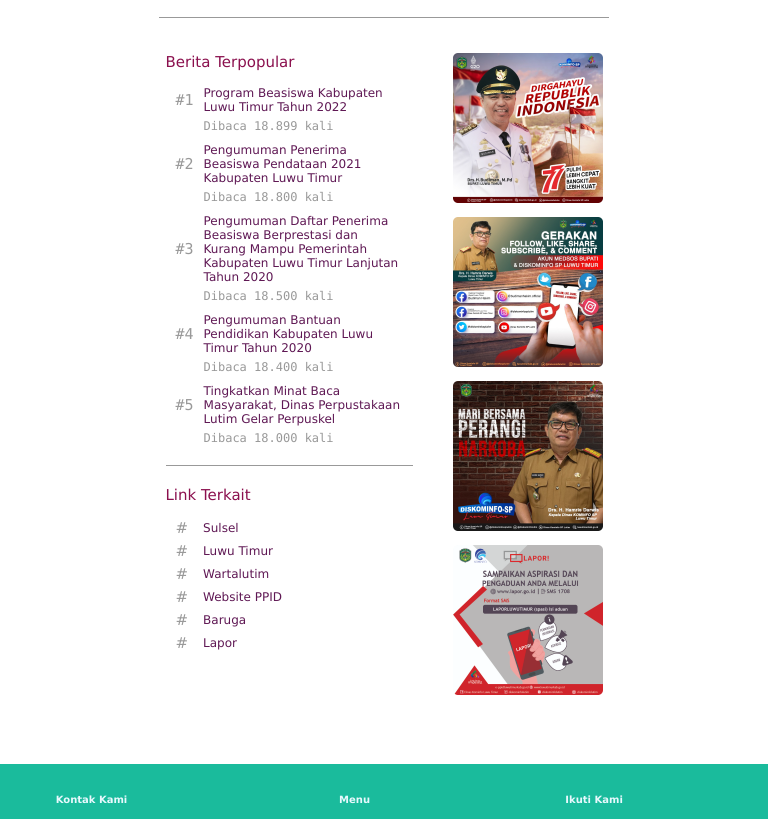
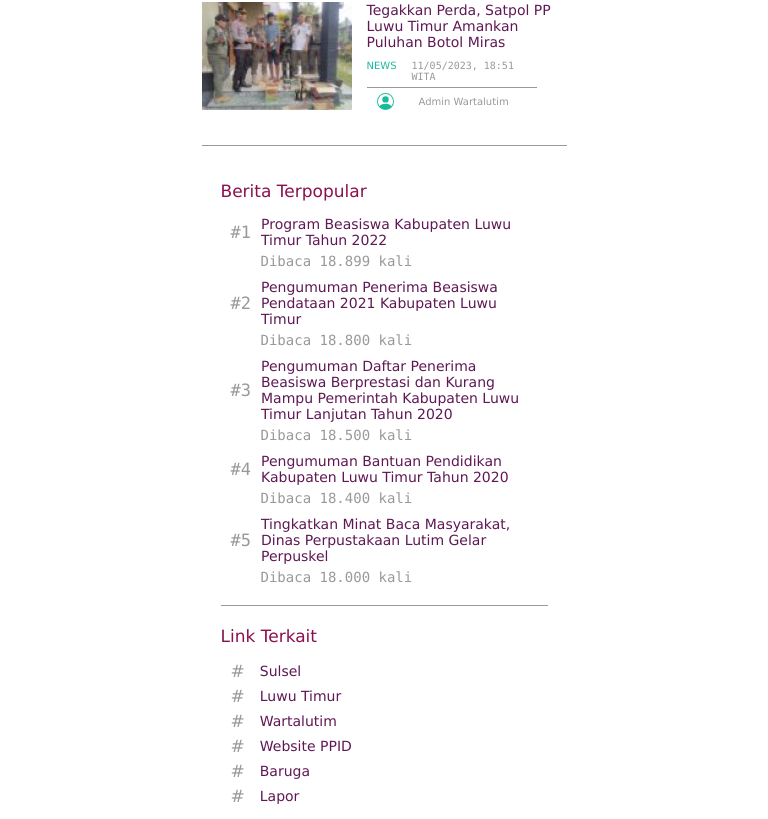
Before and after one commit to achmadjie/Wartalutim-2.0, a React (Create React App) app: page / in a window 768 px wide. Shown: the part 1582-2401 px from the top of the page. Built offline with nearby package versions, Linux system fonts and the light colour scheme.

Commit message:
fixing mobile size

```diff
--- a/src/components/footer/Footer.module.css
+++ b/src/components/footer/Footer.module.css
@@ -99,7 +99,7 @@
 	}
 
 	.footer_data_container{
-		column-gap: 25px;
+		column-gap: 5px;
 	}
 
 	.contact_us_container{
@@ -127,7 +127,7 @@
 	}
 
 	.email_address_text{
-		width: 125px;
+		width: 90px;
 	}
 
 	.menu_list, .zip_phone_text, .email_address_text{
--- a/src/components/headlines/Headlines.module.css
+++ b/src/components/headlines/Headlines.module.css
@@ -142,11 +142,11 @@
 	.headlines_double{
 		justify-content: center;
 		/* align-items: center; */
-		width: 200px;
+		width: 160px;
 	}
 
 	.headlines_img_double{
-		width: 227px;
+		width: 100%;
 		height: auto;
 		object-fit: cover;
 	}
--- a/src/components/latest-news/LatestNews.module.css
+++ b/src/components/latest-news/LatestNews.module.css
@@ -115,13 +115,13 @@
 	}
 
 	.latest_news_img{
-		width: 170px;
+		width: 150px;
 		height: auto;
 		object-fit: cover;
 	}
 
 	.latest_news_desc{
-		width: 250px;
+		width: 200px;
 		row-gap: 10px;
 	}
 
@@ -131,16 +131,16 @@
 	}
 
 	.latest_news_date{
-		width: fit-content;
+		width: 175px;
 		row-gap: 5px;
 	}
 
 	.news_word, .news_date, .author_name{
-		font-size: var(--font-11);
+		font-size: var(--font-10);
 	}
 
 	.latest_news_line{
-		width: 198px;
+		width: 170px;
 	}
 
 	.author_container{
--- a/src/components/popular-related/PopularRelated.module.css
+++ b/src/components/popular-related/PopularRelated.module.css
@@ -42,7 +42,7 @@
 .popular_news {
   display: flex;
   flex-direction: column;
-  width: 297px;
+  width: 100%;
   row-gap: 5px;
 }
 
@@ -142,10 +142,7 @@
 
   .popular_news_container {
     row-gap: 15px;
-  }
-
-  .popular_news_text {
-    font-size: var(--font-15);
+    width: fit-content;
   }
 
   .popular_news_link_container {
@@ -154,39 +151,33 @@
   }
 
   .popular_news {
-    width: 227px;
+    width: fit-content;
     cursor: pointer;
   }
 
   .popular_news_title_container {
     column-gap: 10px;
-
+    width: 300px;
   }
 
-  .popular_news_number {
-    font-size: var(--font-15);
+  .popular_news_title, .link_text, .readed_times {
+    font-size: var(--font-14);
   }
 
-  .popular_news_title {
-    font-size: var(--font-12);
-  }
+
 
   .popular_news_readed {
-    padding: 0 28px;
-  }
-
-  .readed_times {
-    font-size: var(--font-12);
+    padding: 0 30px;
   }
 
   /* Related Line */
   .popular_related_line {
-    width: 247px;
+    width: 327px;
   }
 
   /* Related Link */
-  .related_link_text {
-    font-size: var(--font-15);
+  .popular_news_text, .related_link_text, .hashtag_text, .popular_news_number {
+    font-size: var(--font-17);
   }
 
   .link_container {
@@ -197,12 +188,4 @@
   .link {
     column-gap: 15px;
   }
-
-  .hashtag_text {
-    font-size: var(--font-15);
-  }
-
-  .link_text {
-    font-size: var(--font-12);
-  }
 }
--- a/src/components/posters/Posters.module.css
+++ b/src/components/posters/Posters.module.css
@@ -20,11 +20,15 @@
 
 @media screen and (max-width: 990px) {
   .posters_container {
-    row-gap: 10px;
+    gap: 20px;
+    flex-direction: row;
+    flex-wrap: wrap;
+    align-items: center;
+    justify-content: center;
   }
 
   .posters_img_container {
-    width: 150px;
+    width: 160px;
   }
 
   /* .posters_img {
--- a/src/components/welcome-date/WelcomeDate.module.css
+++ b/src/components/welcome-date/WelcomeDate.module.css
@@ -25,7 +25,7 @@
 
 @media screen and (max-width: 1200px){
 	.welcome_date_container{
-		column-gap: 100px;
+		column-gap: 20px;
 		/* width: auto; */
 		/* justify-content: space-between; */
 		/* padding: 0 15px; */
--- a/src/index.css
+++ b/src/index.css
@@ -4,19 +4,19 @@
   --tosca: #1abb9c;
   --maroon: #8b104e;
   --bluesky: #e8f9fd;
-  --font-10: 10px;
-  --font-11: 11px;
-  --font-12: 12px;
-  --font-13: 13px;
-  --font-15: 15px;
-  --font-14: 14px;
-  --font-16: 16px;
-  --font-17: 17px;
-  --font-18: 18px;
-  --font-20: 20px;
-  --font-25: 25px;
-  --font-30: 30px;
-  --font-36: 36px;
+  --font-10: 0.625rem;
+  --font-11: 0.688rem;
+  --font-12: 0.75rem;
+  --font-13: 0.813rem;
+  --font-15: 0.938rem;
+  --font-14: 0.875rem;
+  --font-16: 1rem;
+  --font-17: 1.063rem;
+  --font-18: 1.125rem;
+  --font-20: 1.25rem;
+  --font-25: 1.563rem;
+  --font-30: 1.875rem;
+  --font-36: 2.25rem;
   --font-verdana: verdana;
   --font-georgia: georgia;
   --font-consolas: consolas;
--- a/src/pages/homepage/Homepage.jsx
+++ b/src/pages/homepage/Homepage.jsx
@@ -20,23 +20,23 @@ export default function Homepage() {
       <div className={styles.headlines_container_mobile}>
         <Headlines />
       </div>
-      <hr className={styles.homepage_line_mobile}/>
+      <hr className={styles.homepage_line_mobile} />
       <div className={styles.latest_news_container_mobile}>
         <LatestNews />
       </div>
-      <hr className={styles.homepage_line_mobile}/>
-      <div className={styles.popular_related_posters_container_mobile}>
+      <hr className={styles.homepage_line_mobile} />
+      <div className={styles.popular_related_container_mobile}>
         <PopularRelated />
+      </div>
+      <div className={styles.posters_mobile}>
         <Posters />
       </div>
-      <hr className={styles.homepage_line}/>
+      <hr className={styles.homepage_line} />
       <div className={styles.latest_news_posters}>
         <LatestNews />
         <Posters />
       </div>
-      <div className={styles.homepage_container}>
-
-      </div>
+      <div className={styles.homepage_container}></div>
       {/* <Footer /> */}
     </div>
   );
--- a/src/pages/homepage/Homepage.module.css
+++ b/src/pages/homepage/Homepage.module.css
@@ -31,7 +31,7 @@
 }
 
 @media screen and (min-width: 481px){
-	.headlines_container_mobile, .latest_news_container_mobile, .homepage_line_mobile, .popular_related_posters_container_mobile{
+	.headlines_container_mobile, .latest_news_container_mobile, .homepage_line_mobile, .popular_related_container_mobile{
 		display: none;
 	}
 }
@@ -50,17 +50,17 @@
 
 	.homepage_line_mobile{
 		border-top: 0.5px solid var(--grey);
-		width: 450px;
+		width: 365px;
 	}
 
-	.headlines_container_mobile, .latest_news_container_mobile, .homepage_line_mobile, .popular_related_posters_container_mobile{
+	.headlines_container_mobile, .latest_news_container_mobile, .homepage_line_mobile, .popular_related_container_mobile{
 		display: inline;
 	}
 
-	.popular_related_posters_container_mobile{
+	.popular_related_container_mobile{
 		display: flex;
 		flex-direction: row;
 		align-items: flex-start;
-		column-gap: 40px;
+		column-gap: 30px;
 	}
 }
```
